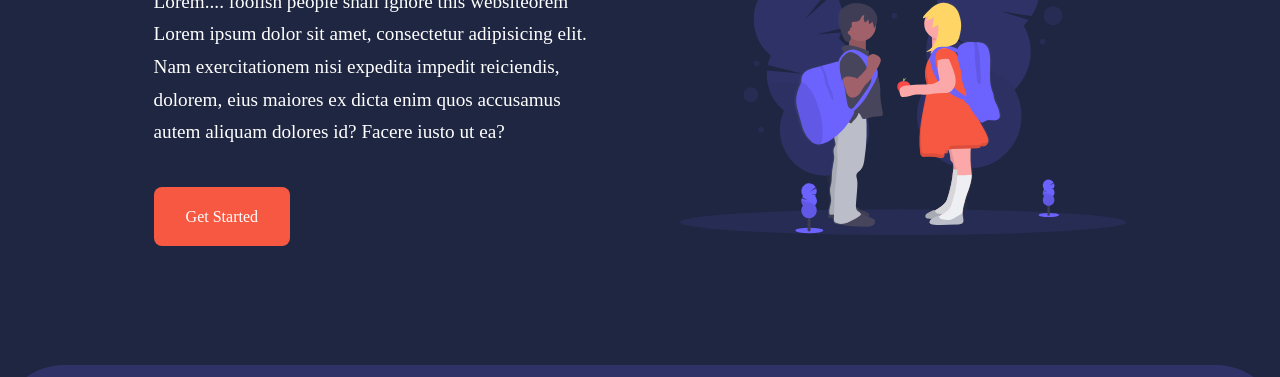
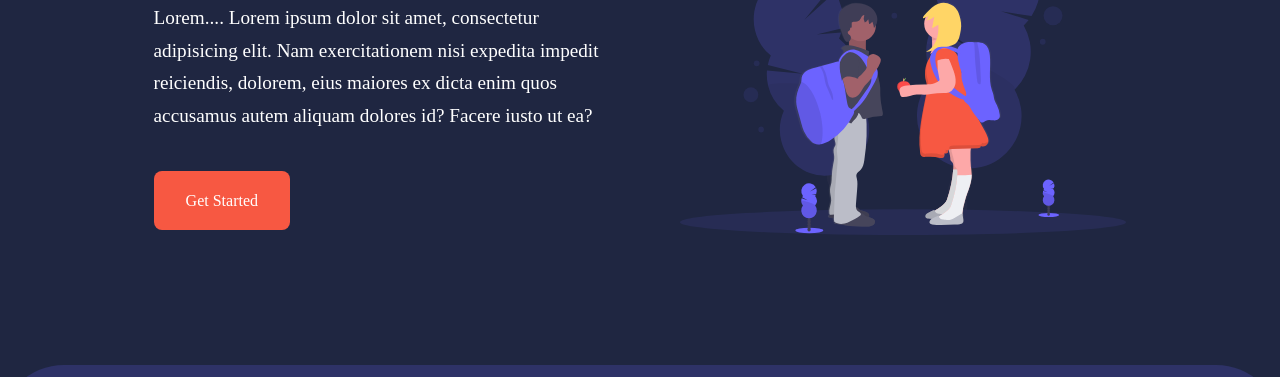
Before and after one commit to dannyblak/HerculesWeb, a plain HTML site: page index.html in a window 1280 px wide. Shown: the part 275-652 px from the top of the page. Drawn offline with nearby package versions, Linux system fonts and the light colour scheme.

Commit message:
Update index.html

```diff
--- a/index.html
+++ b/index.html
@@ -36,7 +36,7 @@
         <div class="container header__container">
             <div class="header__left">
                 <h1>Grow Your Skills</h1>
-                <p>Lorem.... foolish people shall ignore this websiteorem Lorem ipsum dolor sit amet, consectetur adipisicing elit. Nam exercitationem nisi expedita impedit reiciendis, dolorem, eius maiores ex dicta enim quos accusamus autem aliquam dolores id? Facere iusto ut ea?</p>
+                <p>Lorem.... Lorem ipsum dolor sit amet, consectetur adipisicing elit. Nam exercitationem nisi expedita impedit reiciendis, dolorem, eius maiores ex dicta enim quos accusamus autem aliquam dolores id? Facere iusto ut ea?</p>
                 <a href="courses.html" class="btn btn-primary">Get Started</a>
             </div>
 
```
